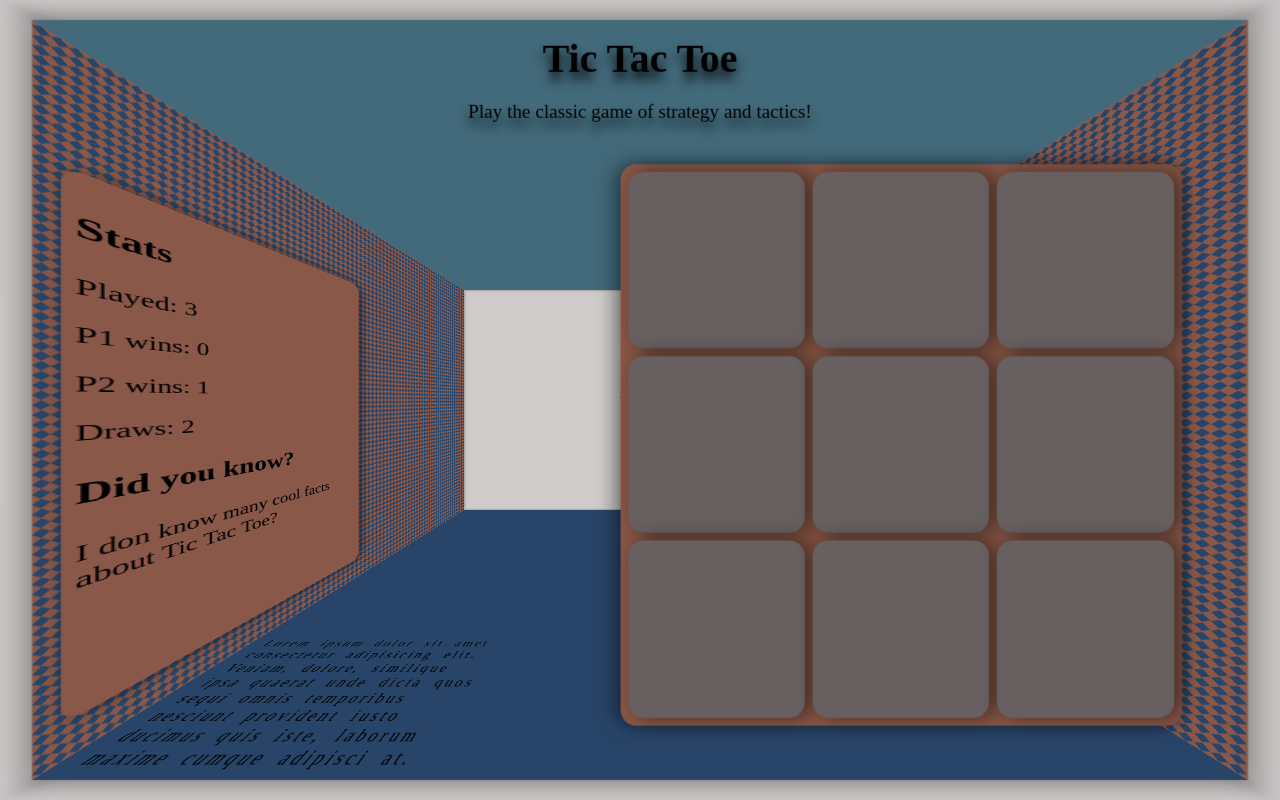
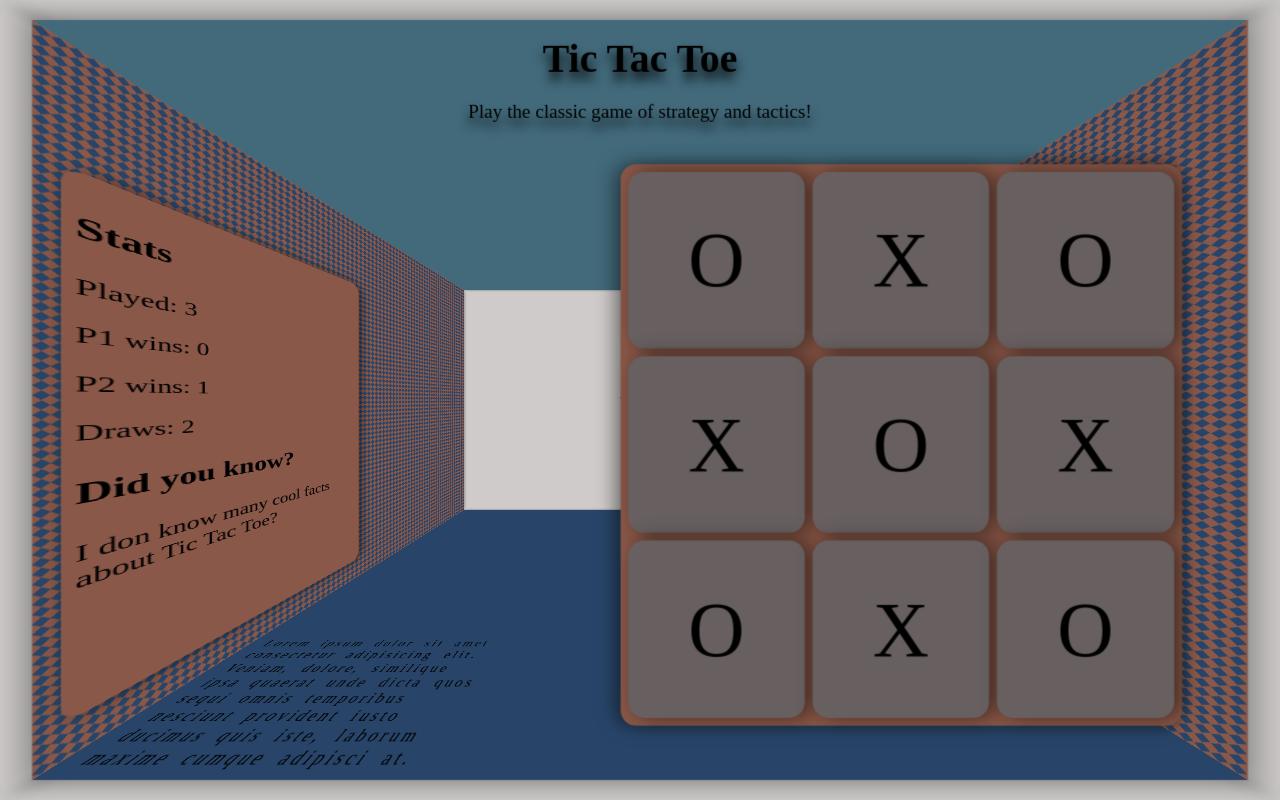
Before and after one commit to NduvhoEdward-OdinProjects/Tic_Tac_Toe, a plain HTML site: page index.html in a window 1280 px wide. Drawn offline with Linux system fonts and the light colour scheme.

Commit message:
Generalise board dimensions more

```diff
--- a/css/styles.css
+++ b/css/styles.css
@@ -104,14 +104,14 @@ body {
 /*  */
 .board, .stats {
   background-color: #8a5848;
-  height: 70cqh;
+  height: 70cqmin;
   position: absolute;
   top: 56%;
   transform: translate(-50%, -50%) translateZ(-8px);
   border-radius: 1rem;
 }
 .board {
-  width: 70cqh;
+  width: 70cqmin;
   left: 72%;
   box-shadow: -5px 0px 20px rgba(0, 0, 0, 0.5);
 
@@ -135,6 +135,13 @@ body {
   background-color: #686060;
   border-radius: 1rem;
   box-shadow: 7px 0px 20px 0px rgba(0, 0, 0, 0.5);
+
+  display: flex;
+  justify-content: center;
+  align-content: center;
+  flex-wrap: wrap;
+  line-height: 100%;
+  font-size: 10vmin;
 }
 .side.bottom .game-info {
   width: 30%;
--- a/index.html
+++ b/index.html
@@ -30,15 +30,15 @@
     </div>
 
     <div class="board">
-      <div class="cell"></div>
-      <div class="cell"></div>
-      <div class="cell"></div>
-      <div class="cell"></div>
-      <div class="cell"></div>
-      <div class="cell"></div>
-      <div class="cell"></div>
-      <div class="cell"></div>
-      <div class="cell"></div>
+      <div class="cell">O</div>
+      <div class="cell">X</div>
+      <div class="cell">O</div>
+      <div class="cell">X</div>
+      <div class="cell">O</div>
+      <div class="cell">X</div>
+      <div class="cell">O</div>
+      <div class="cell">X</div>
+      <div class="cell">O</div>
     </div>
 
     <div class="stats">
```
